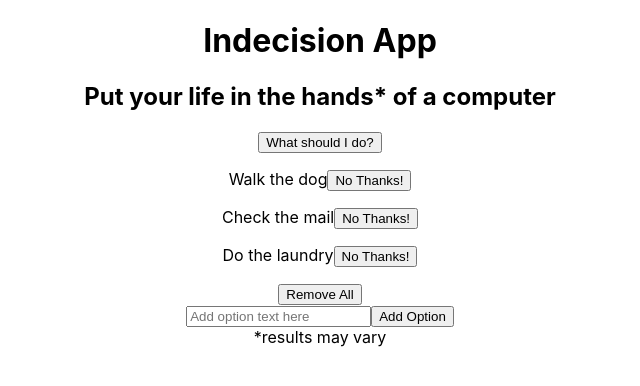
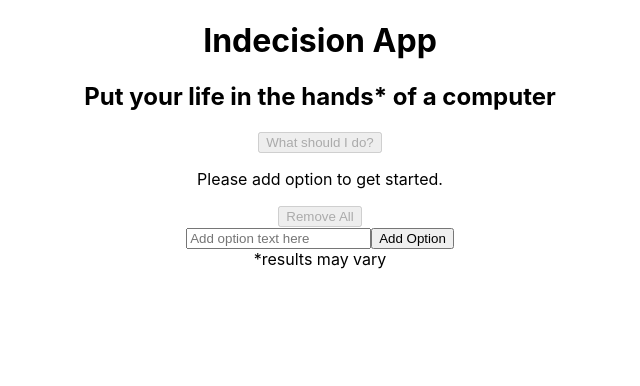
Before and after one commit to ghigbie/airtech-challenge-practice, a React (Create React App) app: page / in a window 1280 px wide. Shown: the top 386 px of the page, without its empty margins (320-960 px from the left). Built offline with nearby package versions, Linux system fonts and the light colour scheme.

Commit message:
Remove pass of props

```diff
--- a/src/App.js
+++ b/src/App.js
@@ -9,7 +9,7 @@ const options = [
 
 const App = () => (
     <div className="App">
-      <IndecisionApp options={options}/>
+      <IndecisionApp />
     </div>
 );
 
```
